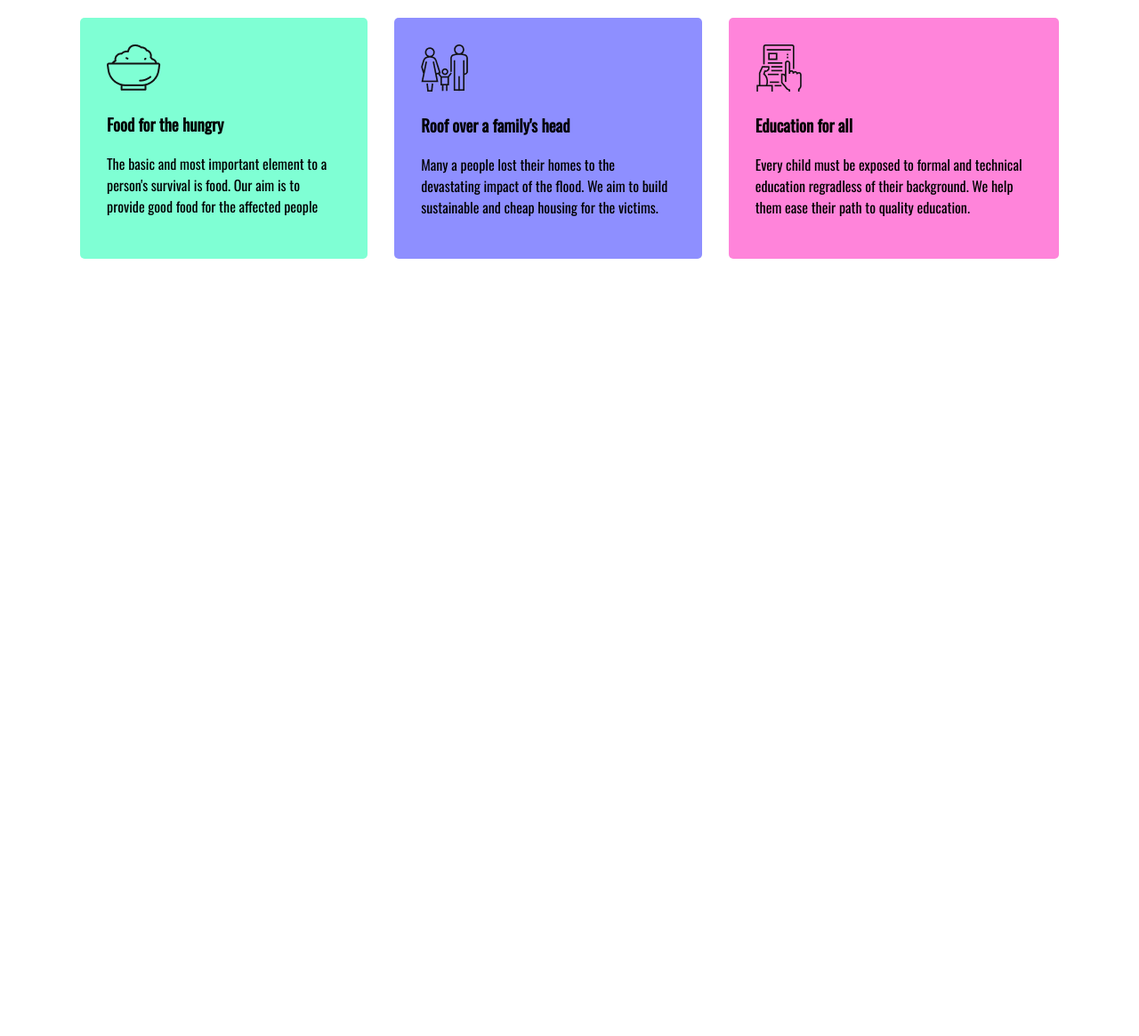
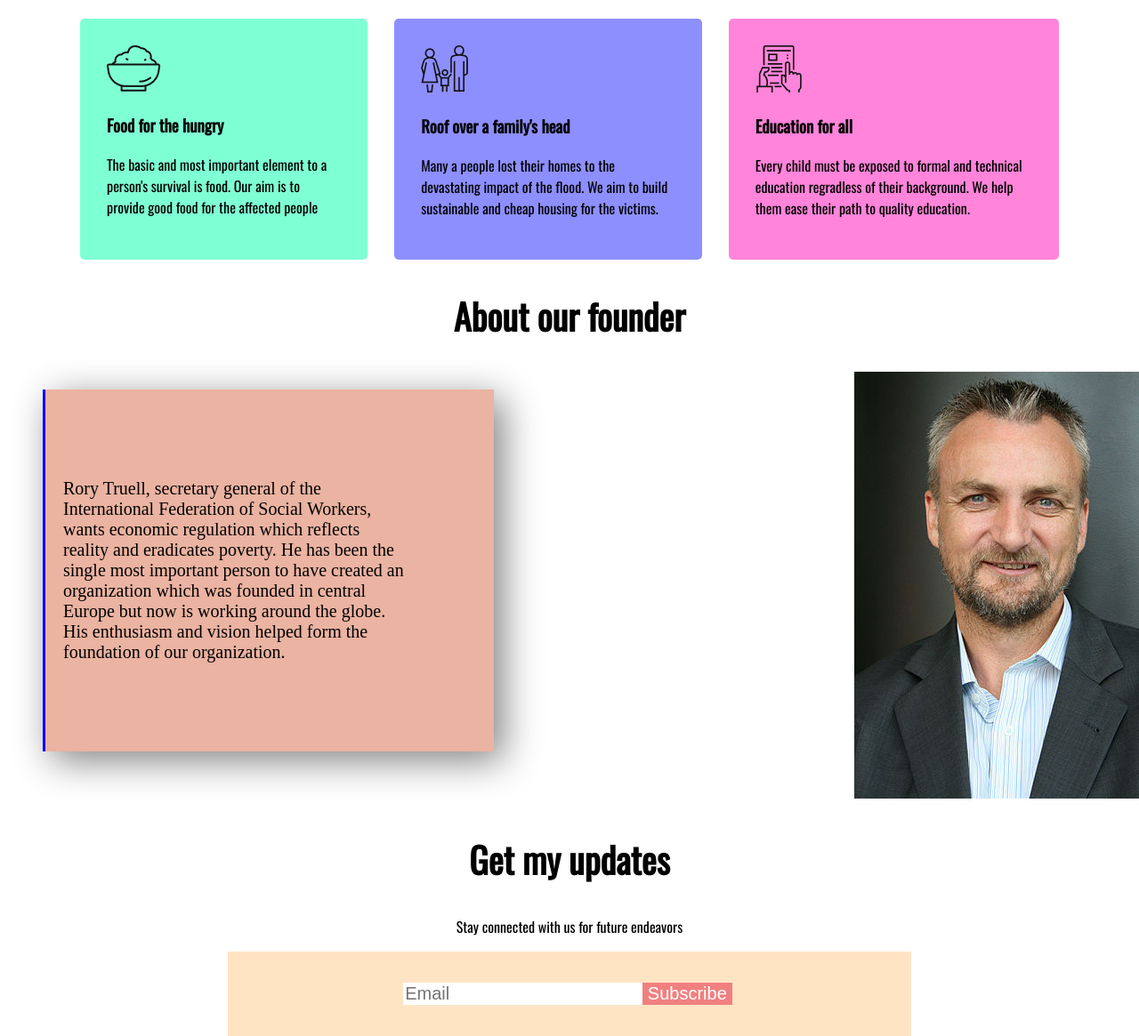
Before and after one commit to Ehsanchy56/Assignment-1, a plain HTML site: page index.html in a window 1280 px wide. Shown: the part 1374-2539 px from the top of the page at 89% size. Before the commit the page ends 1665 px from the top, so only its background shows below. Drawn offline with nearby package versions, Linux system fonts and the light colour scheme.

Commit message:
6th commit

```diff
--- a/index.html
+++ b/index.html
@@ -59,8 +59,27 @@
                         <p>Every child must be exposed to formal and technical education regradless of their background. We help them ease their path to quality education.</p>
                     </div>
 
+                </div>
+            </section>
+            <section>
+                <div><h2>About our founder</h2></div>
+                <div class="founder-flex">
+                    <div><p class="founder-text">Rory Truell, secretary general of the International Federation of Social Workers, wants economic regulation which reflects reality and eradicates poverty. He has been the single most important person to have created an organization which was founded in central Europe but now is working around the globe. His enthusiasm and vision helped form the foundation of our organization. </p></div>
+                    <div> <img src="images/Rory.jpg" alt="" ></div>
+                </div>
+            </section>
+            <section>
+                <div><h2>Get my updates</h2></div>
+                <div><p class="email-text">Stay connected with us for future endeavors</p></div>
+             <div class="sub-flex">
+                <form >
+                    <input type="text" placeholder="Email" class="input2">
+                    <input type="submit" name="" value="Subscribe" class="link-button4">
+                </form>
+             </div>
+                </div>
 
-                </div>
+
             </section>
 </body>
 </html>
--- a/style.css
+++ b/style.css
@@ -91,3 +91,49 @@ hr{
     padding: 30px;
     border-radius: 5px;
 }
+.founder-flex{
+    display: flex;
+   justify-content: center;
+
+}
+.founder-text{
+    font-size: 20px;
+    font-family: serif;
+    background-color: rgb(235, 179, 161);
+    width: 40%;
+    padding: 100px;
+    margin-left: 5%;
+    margin-right: 5%;
+    padding-left: 20px;
+    box-shadow: 10px 10px 40px gray;
+    border-left: solid 3px blue;
+}
+.email-text{
+    text-align: center;
+}
+.input2{
+
+border-style:none;
+
+}
+.link-button4{
+    color: white;
+    background-color: lightcoral;
+    border-style: none;
+}
+
+.sub-flex{
+    display: flex;
+    justify-content:center;
+    background-color:bisque;
+    padding: 35px;
+    margin-left: 20%;
+    margin-right: 20%;
+}
+input{
+    position: relative;
+    display: inline-block;
+    font-size: 20px;
+    margin-left: -4px;
+
+}
```
Also changed, not shown: images/Rory.jpg (added), 2 other files.
